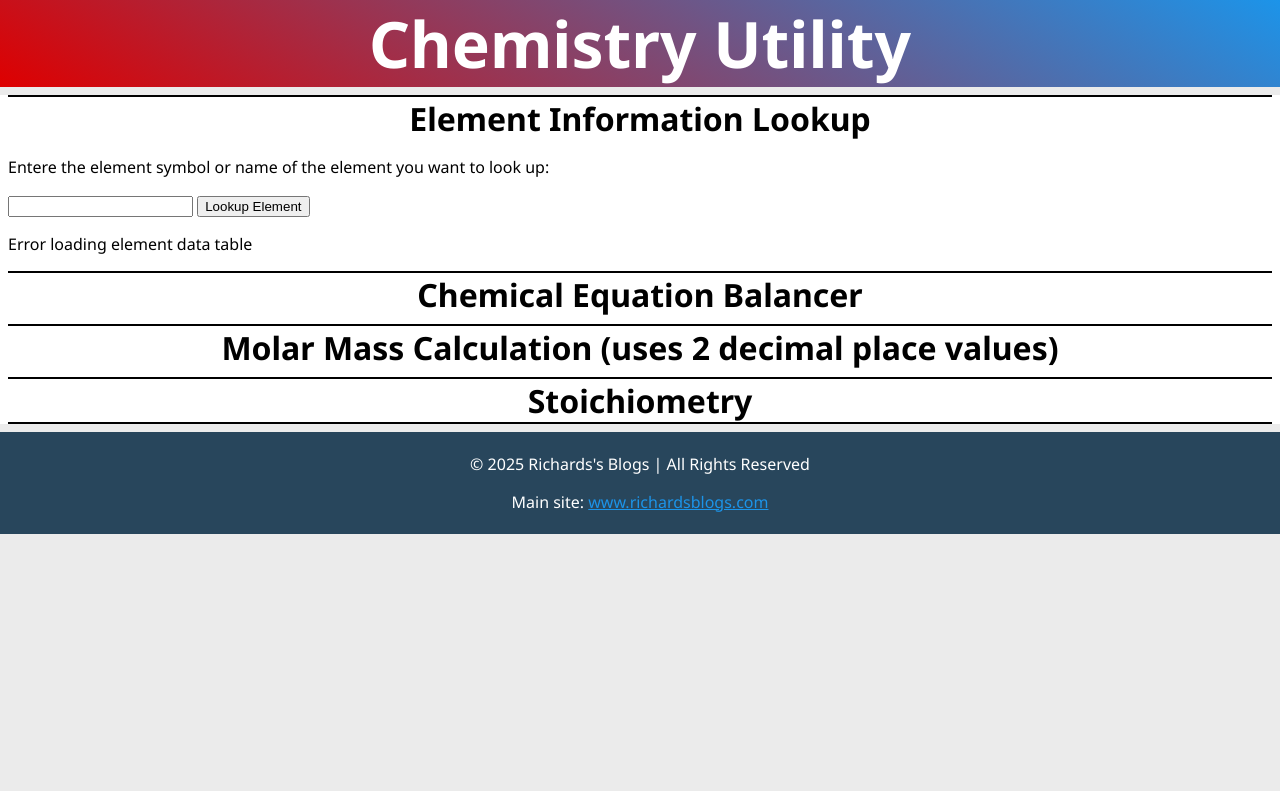
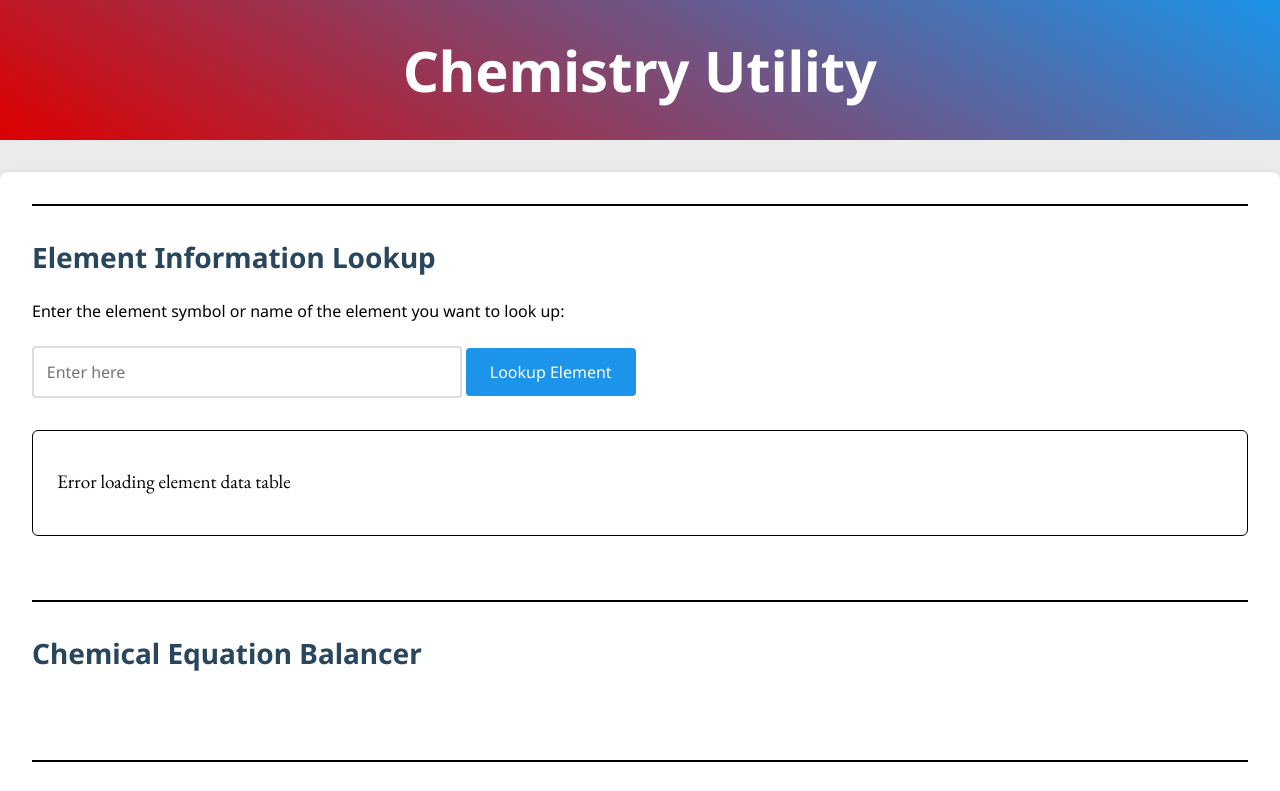
Before and after one commit to richie-rich90454/Chemistry-Utility, a website: page index.html in a window 1280 px wide. Shown: the top 791 px of the page. Drawn offline with nearby package versions, Linux system fonts and the light colour scheme; no server answers.

Commit message:
improved styling for the stoichiometry calculation part

```diff
--- a/index.html
+++ b/index.html
@@ -7,61 +7,122 @@
         <link rel="preconnect" href="https://fonts.googleapis.com">
         <link rel="preconnect" href="https://fonts.gstatic.com" crossorigin>
         <link href="https://fonts.googleapis.com/css2?family=Noto+Sans:ital,wght@0,100..900;1,100..900&display=swap" rel="stylesheet">
+        <link href="https://fonts.googleapis.com/css2?family=EB+Garamond:ital,wght@0,400..800;1,400..800&display=swap" rel="stylesheet">
         <style>
-            @font-face{
-                font-family: "Noto Sans";
-                src: url("NotoSans-VariableFont_wdth,wght.ttf") format("truetype");
-                font-weight: 300;
-                font-style: normal;
-                font-display: swap;
+            :root{
+                --primary-blue: #1C94E9;
+                --primary-red: #DE0000;
+                --dark-blue: #28465C;
+                --light-gray: #EBEBEB;
+                --text-dark: #000;
             }
             body{
-                font-family: "Noto Sans";
+                font-family: "Noto Sans", sans-serif;
                 margin: 0;
                 padding: 0;
-                background-color: #EBEBEB;
+                background-color: var(--light-gray);
+                color: var(--text-dark);
             }
             h1{
-                font-family: "Noto Sans";
+                font-family: "Noto Sans", sans-serif;
                 color: #FFF;
-                font-size: 4rem;
-                background: linear-gradient(30deg, #DE0000, #1C94E9);
+                font-size: 3.5rem;
+                background: linear-gradient(30deg, var(--primary-red), var(--primary-blue));
                 margin: 0;
+                padding: 2rem 1rem;
                 text-align: center;
-                padding: 0;
             }
             h2{
-                font-size: 2rem;
-                margin: 0;
-                text-align: center;
+                font-family: "Noto Sans", sans-serif;
+                font-size: 1.75rem;
+                margin: 0 0 1.5rem 0;
+                color: var(--dark-blue);
             }
             #footer{
-                font-family: "Noto Sans";
+                font-family: "Noto Sans", sans-serif;
                 text-align: center;
-                background-color: #28465C;
+                background-color: var(--dark-blue);
                 color: #FFF;
-                padding: .3rem;
-                font-size: 1rem;
-                max-width: 100%;
-                margin: 0;
+                padding: 1.5rem;
+                margin-top: 2rem;
             }
             #main{
+                font-family: "Noto Sans", sans-serif;
                 background-color: #FFF;
-                margin: 0;
-
+                max-width: 99%;
+                margin: 2rem auto;
+                padding: 2rem;
+                border-radius: 8px;
+                box-shadow: 0 2px 8px rgba(0,0,0,0.1);
             }
-            div{
-                margin: 0;
+            .main-groups{
+                font-family: "Noto Sans", sans-serif;
+                padding: 2rem 0;
+                margin: 0 0 2rem 0;
+                border-top: 2px solid var(--text-dark);
+            }
+            #stoichiometry{
+                font-family: "Noto Sans", sans-serif;
+                border-bottom: 2px solid var(--text-dark);
+            }
+            input[type="text"]{
+                font-family: "Noto Sans", sans-serif;
+                width: 100%;
+                max-width: 400px;
+                padding: 0.8rem;
+                border: 2px solid #ddd;
+                border-radius: 4px;
+                margin: 0.5rem 0;
+                font-size: 1rem;
+            }
+            button{
+                font-family: "Noto Sans", sans-serif;
+                background-color: var(--primary-blue);
+                color: #FFF;
+                padding: 0.8rem 1.5rem;
+                border: none;
+                border-radius: 4px;
+                cursor: pointer;
+                font-size: 1rem;
+                transition: all 0.3s ease-in-out;
+            }
+            button:hover{
+                background-color: var(--dark-blue);
+                transform: scale(1.05);
+            }
+            #element-info{
+                font-family: "EB Garamond", serif;
+                margin-top: 1.5rem;
+                padding: 1.5rem;
+                background-color: #FFF;
+                border-radius: 6px;
+                border: 1px solid var(--text-dark);
+                font-size: 1.2rem;
+            }
+            #element-info p{
+                margin: 0.8rem 0;
+                line-height: 1.6;
             }
             a{
-                color: #1C94E9;
+                font-family: "Noto Sans", sans-serif;
+                color: var(--primary-blue);
+                transition: opacity 0.3s ease;
             }
-            .main-groups{
-                border-top: 2px solid #000;
-                margin: .5rem;
+            a:hover{
+                opacity: 0.8;
             }
-            #stoichiometry{
-                border-bottom: 2px solid #000;
+            @media (max-width: 768px){
+                h1{
+                    font-size: 2rem;
+                    padding: 1.5rem 1rem;
+                }
+                #main{
+                    margin: 1rem;
+                    padding: 1rem;
+                }
+                .main-groups{
+                    padding: 1.5rem 0;
+                }
             }
         </style>
     </head>
@@ -72,14 +133,13 @@
         <main id="main">
             <div id="element-lookup" class="main-groups">
                 <h2>Element Information Lookup</h2>
-                <p>Entere the element symbol or name of the element you want to look up: </p>
-                <input type="text" id="element-input">
+                <p>Enter the element symbol or name of the element you want to look up: </p>
+                <input type="text" id="element-input" placeholder="Enter here">
                 <button id="lookup-button">Lookup Element</button>
                 <div id="element-info"></div>
             </div>
             <div id="balancing" class="main-groups">
                 <h2>Chemical Equation Balancer</h2>
-
             </div>
             <div id="mass-calc" class="main-groups">
                 <h2>Molar Mass Calculation (uses 2 decimal place values)</h2>
```
